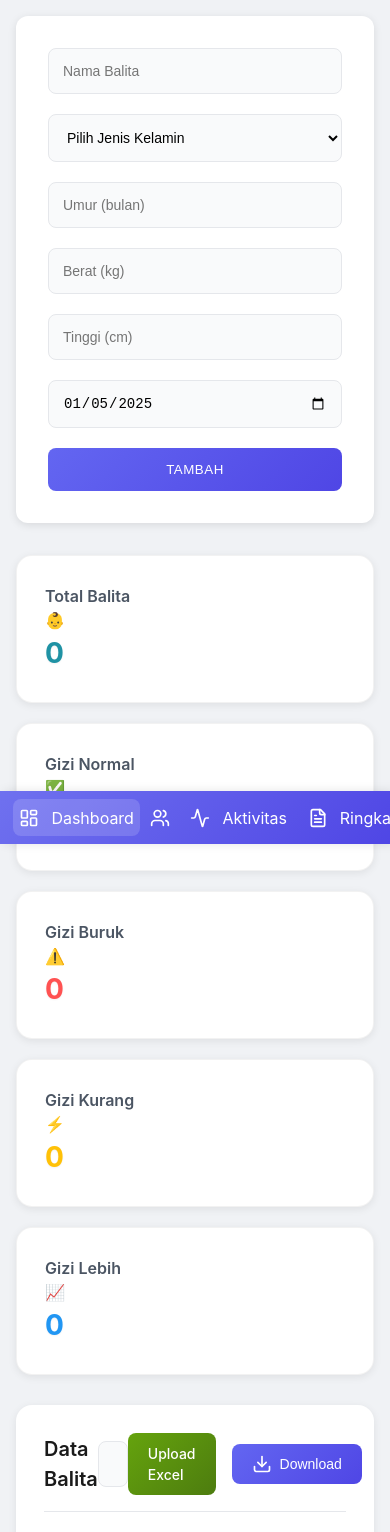
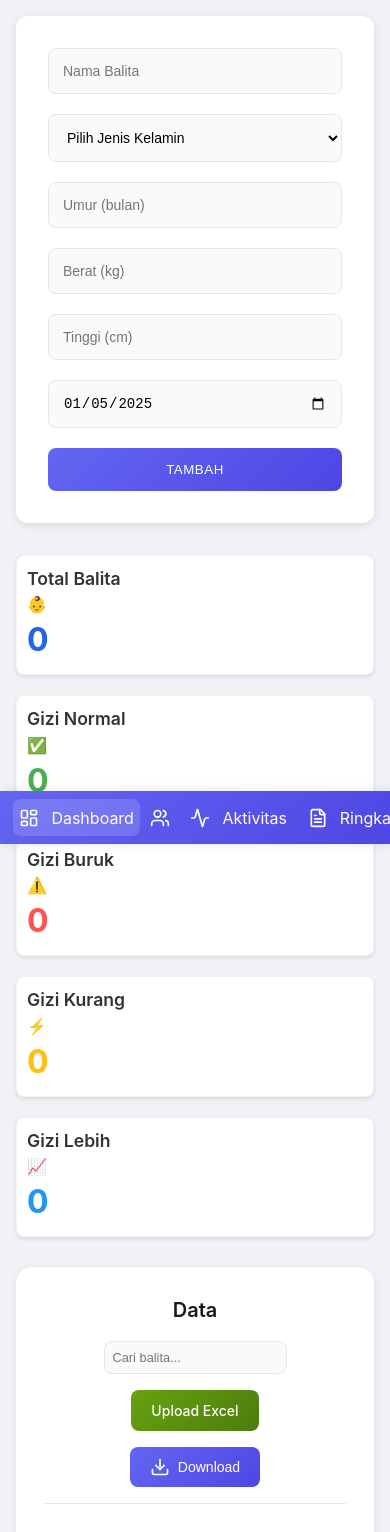
Before and after one commit to alfansatoruu/uas-mobile-teori, a React (Vite) app: page / in a window 390 px wide. Shown: the top 1532 px of the page. Built offline with nearby package versions, Linux system fonts and the light colour scheme.

Commit message:
first commit

```diff
--- a/src/App.css
+++ b/src/App.css
@@ -154,13 +154,12 @@ select:focus {
   box-shadow: 0 4px 12px rgba(79, 70, 229, 0.2);
 }
 
-
-/* Stats container styles */
+/* charts card */
 .stats-container {
   display: grid;
-  grid-template-columns: 1fr;
-  gap: 20px;
-  margin-bottom: 30px;
+  grid-template-columns: repeat(auto-fit, minmax(280px, 1fr));
+  gap: 1.5rem;
+  margin-bottom: 2rem;
 }
 
 .stat-card {
@@ -176,8 +175,6 @@ select:focus {
   transform: translateY(-3px);
   box-shadow: 0 4px 12px rgba(0, 0, 0, 0.12);
 }
-
-
 
 .stat-header h3 {
   color: #4b5563;
@@ -218,6 +215,93 @@ select:focus {
   font-size: 1.25rem;
   font-weight: 600;
 }
+/* Default styles (already defined) */
+
+/* Untuk layar di bawah 768px (tablet dan lebih kecil) */
+@media (max-width: 768px) {
+  .table-section {
+    padding: 1rem;
+  }
+
+  .table-header {
+    display: flex;
+    flex-direction: column;
+    gap: 1rem;
+  }
+
+  .table-header h2 {
+    font-size: 1.5rem;
+  }
+
+  .search-container .search-input {
+    width: 100%;
+    padding: 0.5rem;
+    font-size: 0.9rem;
+  }
+
+  .table-actions {
+    display: flex;
+    flex-direction: column;
+    gap: 0.5rem;
+  }
+
+  .file-input,
+  .upload-btn,
+  .download-btn {
+    font-size: 0.9rem;
+    padding: 0.5rem;
+  }
+
+  .table-container {
+    overflow-x: auto;
+  }
+
+  table {
+    width: 100%;
+    font-size: 0.9rem;
+  }
+
+  th, td {
+    padding: 0.5rem;
+  }
+
+  .action-buttons button {
+    font-size: 0.8rem;
+    padding: 0.3rem 0.6rem;
+  }
+}
+
+/* Untuk layar di bawah 480px (smartphone kecil) */
+@media (max-width: 480px) {
+  .table-header h2 {
+    font-size: 1.2rem;
+  }
+
+  .search-container .search-input {
+    font-size: 0.8rem;
+  }
+
+  .file-input,
+  .upload-btn,
+  .download-btn {
+    font-size: 0.8rem;
+    padding: 0.4rem;
+  }
+
+  table {
+    font-size: 0.8rem;
+  }
+
+  th, td {
+    padding: 0.4rem;
+  }
+
+  .action-buttons button {
+    font-size: 0.7rem;
+    padding: 0.2rem 0.5rem;
+  }
+}
+
 
 
 .table-section {
@@ -494,7 +578,7 @@ tr:hover {
     bottom: 0;
     left: 0;
     padding: 0.5rem;
-    background: linear-gradient(135deg, #6f71ef 0%, #4f46e5 100%);
+    background: linear-gradient(135deg, #6366f1 0%, #4f46e5 100%);
     z-index: 1000;
   }
 
@@ -533,22 +617,96 @@ tr:hover {
 }
 
 
-@media screen and (max-width: 500px) {
+
+/* Stats container styles */
+.stats-container {
+  display: grid;
+  grid-template-columns: 1fr;
+  gap: 20px;
+  margin-bottom: 30px;
+}
+
+.stat-card {
+  justify-content: center;
+  align-items: center;
+  background: white;
+  border-radius: 8px;
+  padding: 10px;
+  box-shadow: 0 2px 4px rgba(0, 0, 0, 0.1);
+}
+
+
+.stat-header h3 {
+  font-size: 1.1rem;
+  font-weight: 600;
+  margin: 0;
+  color: #333;
+}
+
+.stat-value {
+  font-size: 2rem;
+  font-weight: 700;
+  color: #2563eb;
+}
+
+/* Charts container styles */
+.charts-container {
+  display: grid;
+  grid-template-columns: 1fr;
+  gap: 30px;
+}
+
+.chart-card {
+  background: white;
+  border-radius: 8px;
+  padding: 20px;
+  box-shadow: 0 2px 4px rgba(0, 0, 0, 0.1);
+  overflow-x: auto;
+}
+
+.chart-card h3 {
+  font-size: 1.1rem;
+  font-weight: 600;
+  margin: 0 0 20px 0;
+  color: #333;
+}
+
+/* Media queries */
+@media screen and (min-width: 768px) {
+  .stats-container {
+    grid-template-columns: repeat(2, 1fr);
+  }
+
+  .stat-value {
+    font-size: 2.2rem;
+  }
+}
+
+@media screen and (min-width: 1024px) {
+  .charts-container {
+    grid-template-columns: repeat(2, 1fr);
+  }
+
   .chart-card {
     display: flex;
     flex-direction: column;
     align-items: center;
-    justify-content: center;
+  }
+}
+
+/* Chart-specific responsive styles */
+@media screen and (max-width: 500px) {
+  .PieChart {
+    width: 300px !important;
+    height: 250px !important;
   }
 
-  .PieChart,
   .BarChart {
     width: 350px !important;
     height: 250px !important;
   }
 }
 
-/* Tablet screens (501px to 768px) */
 @media screen and (min-width: 501px) and (max-width: 768px) {
   .PieChart {
     width: 350px !important;
@@ -561,7 +719,6 @@ tr:hover {
   }
 }
 
-/* Medium screens (769px to 1024px) */
 @media screen and (min-width: 769px) and (max-width: 1024px) {
   .PieChart {
     width: 380px !important;
--- a/src/App.jsx
+++ b/src/App.jsx
@@ -499,7 +499,7 @@ const App = () => {
             {/* Data Table Section */}
             <div className="table-section">
               <div className="table-header">
-                <h2>Data Balita</h2>
+                <h2>Data</h2>
                 <div className="search-container">
                   <input
                     type="text"
```
